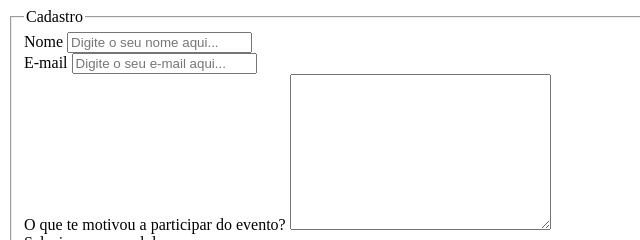
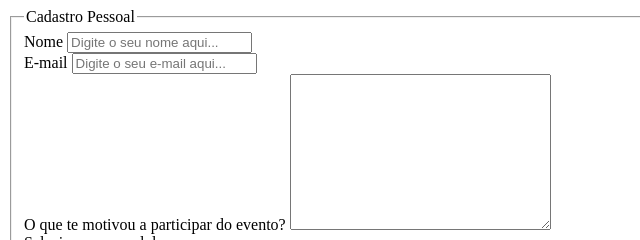
Before and after one commit to IaraAssis/formulario_kenzie, a plain HTML site: page index.html in a window 1280 px wide. Shown: the top 240 px of the page, 0-640 px from the left. Drawn offline with Linux system fonts and the light colour scheme.

Commit message:
Alterei a tag legend

```diff
--- a/index.html
+++ b/index.html
@@ -8,7 +8,7 @@
 </head>
 <body>
     <fieldset>
-            <legend> Cadastro </legend>
+            <legend> Cadastro Pessoal </legend>
         <form>
             <div>
                 <label for="nome">Nome</label>
```
